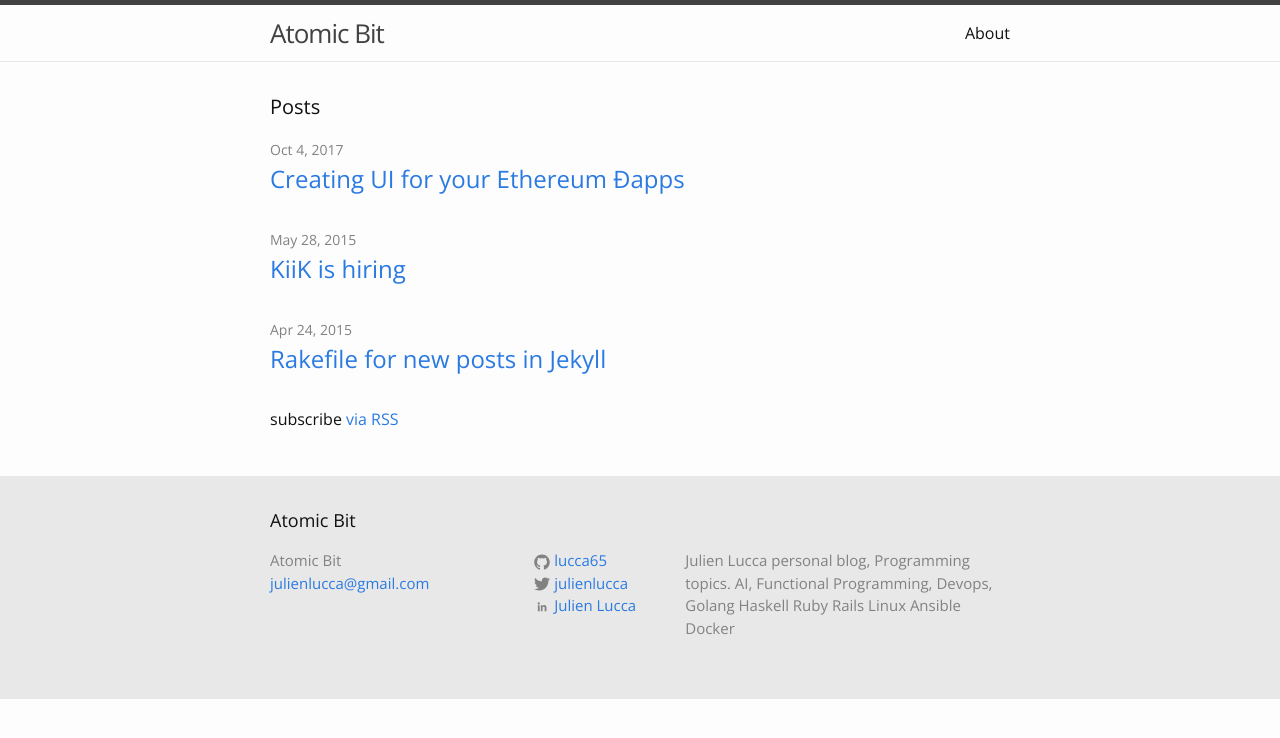
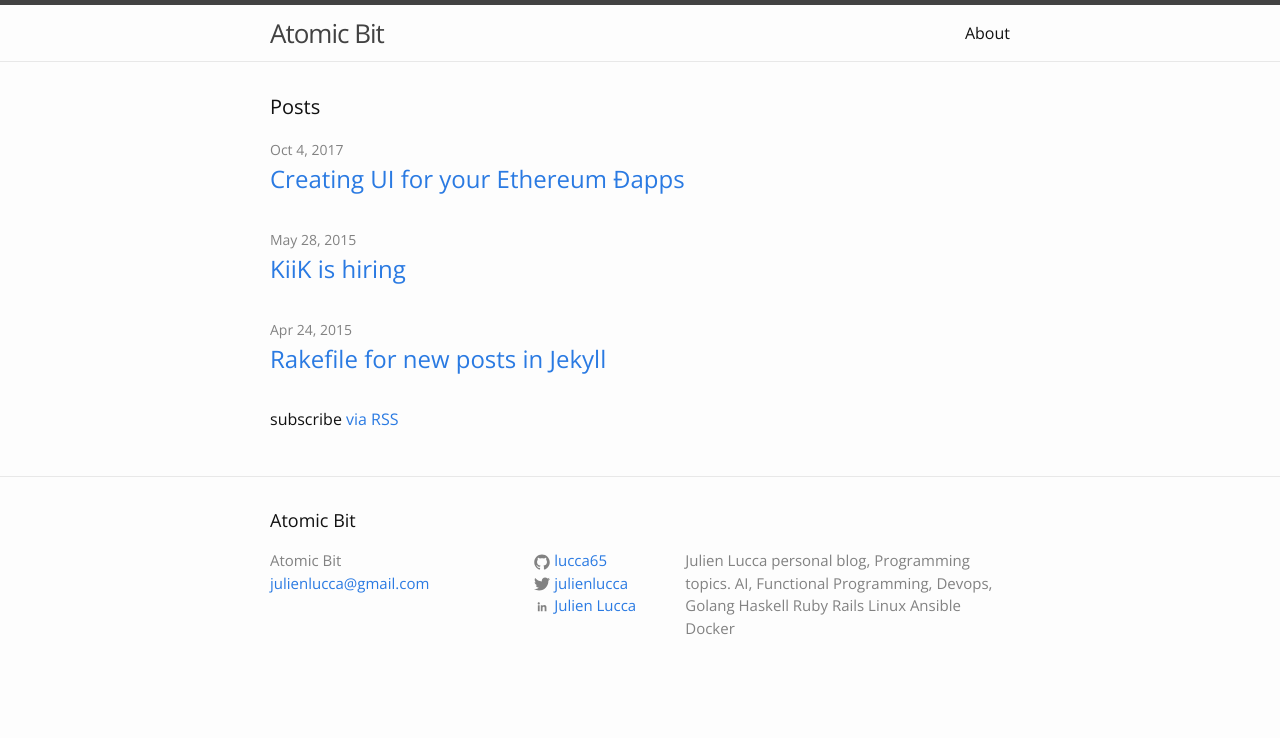
Before and after one commit to lucca65/lucca65.github.io, a Jekyll site: the page built from index.html, in a window 1280 px wide. Shown: the top 738 px of the page. Built offline with Jekyll 4.4.1, drawn with Linux system fonts in a browser that asks for light colours.

Commit message:
Rollback footer color change

```diff
--- a/_sass/_layout.sass
+++ b/_sass/_layout.sass
@@ -61,7 +61,6 @@
 // Site footer
 .site-footer
   border-top: 1px solid $grey-color-light
-  background-color: #e8e8e8
   padding: $spacing-unit 0
 
 .footer-heading
--- a/public/css/main.css
+++ b/public/css/main.css
@@ -207,7 +207,6 @@ pre {
  */
 .site-footer {
   border-top: 1px solid #e8e8e8;
-  background-color: #e8e8e8;
   padding: 30px 0; }
 
 .footer-heading {
```
